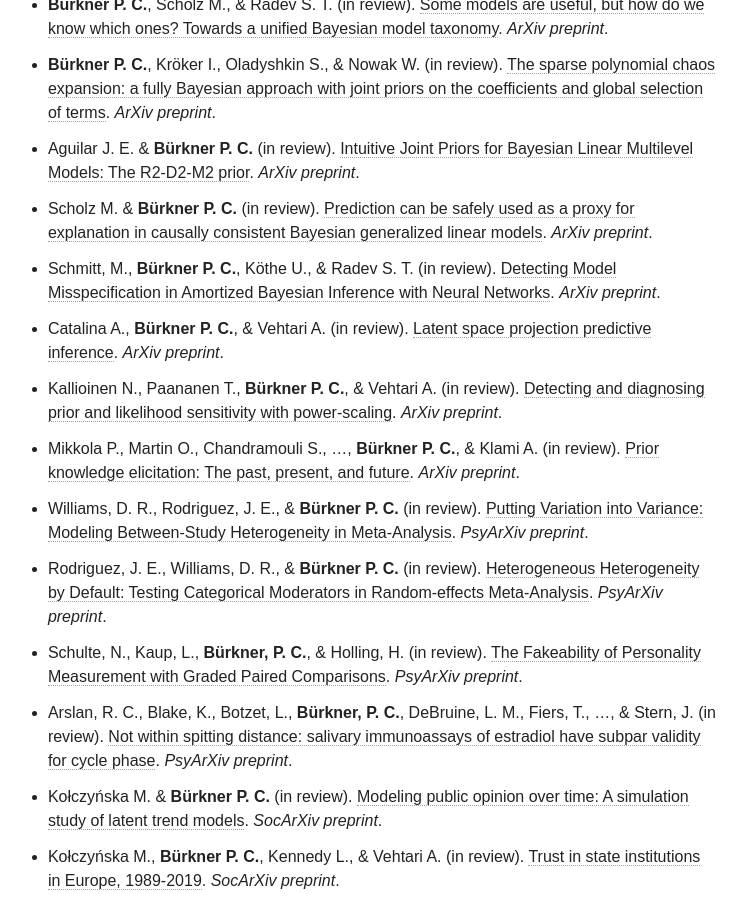
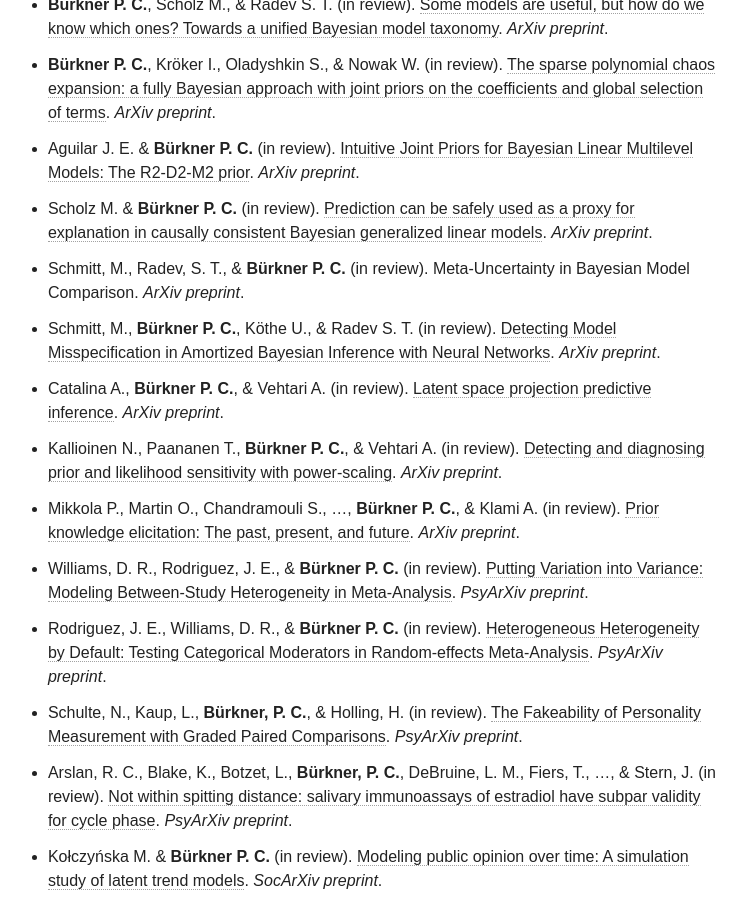
Before and after one commit to paul-buerkner/paul-buerkner.github.io, a Jekyll site: the page built from publications/index.md, in a window 1280 px wide and 900 px high, scrolled down 677 px. Shown: the whole window, without its empty margins (278-1024 px from the left). Built offline with Jekyll 4.4.1, drawn with Linux system fonts in a browser that asks for light colours; nearby versions of some CDN libraries.

Commit message:
add new preprint

```diff
--- a/publications/index.md
+++ b/publications/index.md
@@ -10,6 +10,7 @@
 * **Bürkner P. C.**, Kröker I., Oladyshkin S., & Nowak W. (in review). [The sparse polynomial chaos expansion: a fully Bayesian approach with joint priors on the coefficients and global selection of terms](https://arxiv.org/abs/2204.06043). *ArXiv preprint*.
 * Aguilar J. E. & **Bürkner P. C.** (in review). [Intuitive Joint Priors for Bayesian Linear Multilevel Models: The R2-D2-M2 prior](https://arxiv.org/abs/2208.07132). *ArXiv preprint*.
 * Scholz M. & **Bürkner P. C.** (in review). [Prediction can be safely used as a proxy for explanation in causally consistent Bayesian generalized linear models](https://arxiv.org/abs/2210.06927). *ArXiv preprint*.
+* Schmitt, M., Radev, S. T., & **Bürkner P. C.** (in review). Meta-Uncertainty in Bayesian Model Comparison. *ArXiv preprint*.
 * Schmitt, M., **Bürkner P. C.**, Köthe U., & Radev S. T. (in review). [Detecting Model Misspecification in Amortized Bayesian Inference with Neural Networks](https://arxiv.org/abs/2112.08866). *ArXiv preprint*.
 * Catalina A., **Bürkner P. C.**, & Vehtari A. (in review). [Latent space projection predictive inference](https://arxiv.org/abs/2109.04702). *ArXiv preprint*.
 * Kallioinen N., Paananen T., **Bürkner P. C.**, & Vehtari A. (in review). [Detecting and diagnosing prior and likelihood sensitivity with power-scaling](https://arxiv.org/abs/2107.14054). *ArXiv preprint*.
```
